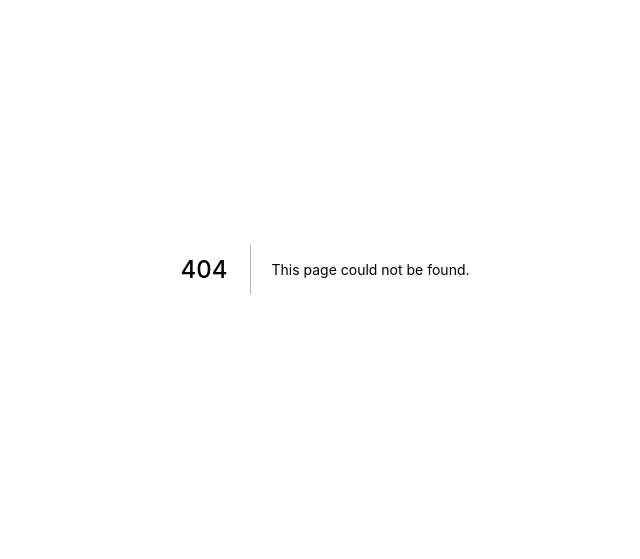
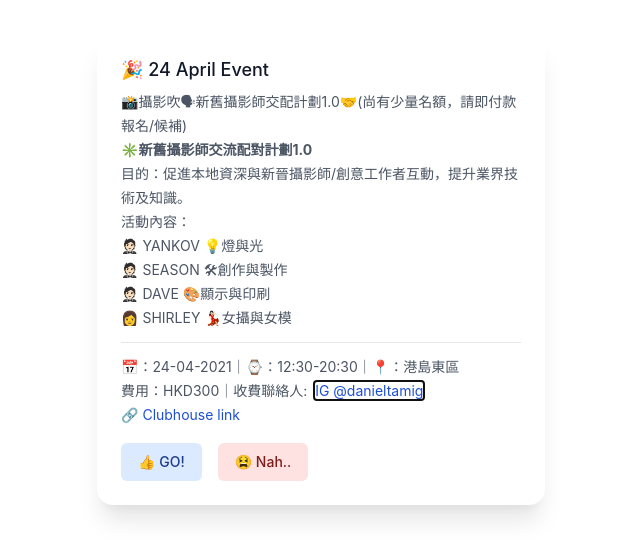
Before and after one commit to Chilap/ch-app, a Next.js app: page /popup in a window 1280 px wide. Before the commit this address had no page. Shown: the part 131-690 px from the top of the page, without its empty margins (315-955 px from the left). Built offline with nearby package versions, Linux system fonts and the light colour scheme.

Commit message:
popup and 0424

```diff
--- a/package.json
+++ b/package.json
@@ -8,10 +8,12 @@
     "start": "next start"
   },
   "dependencies": {
+    "@headlessui/react": "^1.0.0",
     "airtable": "^0.10.1",
     "next": "10.0.9",
     "react": "17.0.1",
-    "react-dom": "17.0.1"
+    "react-dom": "17.0.1",
+    "react-use": "^17.2.3"
   },
   "devDependencies": {
     "autoprefixer": "^10.2.5",
--- a/pages/0424.js
+++ b/pages/0424.js
@@ -10,17 +10,19 @@ export default function E0424() {
       <div className="bg-clubhouse w-screen p-6 md:px-40 lg:px-60">
         <Header />
 
-        <h1 className="text-4xl m-6 text-center">0424 交配gogogo</h1>
+        {/* <h1 className="text-4xl m-6 text-center">0424 交配gogogo</h1> */}
         <div className="text-center"></div>
 
-        <div className="mt-12">
-          <p className="my-12">
-            ⏱ 12:30(PM) ~ 20:00(PM) <br />
-            🏠 地點：柴灣工業城2期18樓1809室 <br />
-            <br />
-            <br />
-            👋 See you online!
-          </p>
+        <div className="mt-12 text-center">
+          <Image
+            src="/images/0424_poster.jpg"
+            width="580"
+            height="580"
+            className="shadow-2xl"
+          />
+        </div>
+
+        <div className="mt-12 text-center">
           {/* ------------- Section ------------- */}
           <h1 className="text-center text-3xl">🗓 Timetable</h1>
           <div className="grid p-6 mt-3 my-6 text-left bg-white rounded-2xl shadow-md duration-150 ">
--- a/pages/index.js
+++ b/pages/index.js
@@ -1,56 +1,63 @@
-import Head from 'next/head'
-import getRooms from '../lib/getRooms'
-import Header from './index_Header'
-import ContributingSection from './index_ContributingSection'
-import TopSpeakerSection from './index_TopSpeakerSection'
+import Head from "next/head";
+import getRooms from "../lib/getRooms";
+import Header from "./index_Header";
+import ContributingSection from "./index_ContributingSection";
+import TopSpeakerSection from "./index_TopSpeakerSection";
 // import WeeklySchedule from './index_WeeklySchedule'
-import Rooms from './index_Rooms'
-import Presentation from './index_Slides'
-import SponsorSection from './index_sponsorSection'
-import Footer from './index_Footer'
+import Rooms from "./index_Rooms";
+import Presentation from "./index_Slides";
+import SponsorSection from "./index_sponsorSection";
+import Footer from "./index_Footer";
+import Popup from './popup';
 
-export default function Home({rooms}) {
+
+export default function Home({ rooms }) {
+
   return (
+
     <div className="containery">
+      <Popup/>
       <Head>
         <title>📸 攝影吹</title>
       </Head>
 
       {/* <div className = "bg-clubhouse w-screen p-6 md:px-40 lg:px-60"> */}
       <main>
-        <Header/>
-        <ContributingSection/>
-        <TopSpeakerSection/>
+        <Header />
+        <ContributingSection />
+        <TopSpeakerSection />
         {/* <WeeklySchedule/> */}
         {/* <Rooms/> */}
         <div>
-          <h3 className="text-center mt-4 text-xl p-4 font-bold">👋 Press the card to schedule it </h3>
+          <h3 className="text-center mt-4 text-xl p-4 font-bold">
+            👋 Press the card to schedule it{" "}
+          </h3>
           <div className="grid auto-rows-auto grid-cols-1 md:grid-cols-2 lg:grid-cols-2 2xl:grid-cols-3">
-            {rooms.sort()
-              .map(room => (
-              <a href={room.fields.URL} className="cardOfEvent m-6 p-6 text-left bg-white no-underline rounded-2xl border border-gray-200 border-solid duration-200 hover:shadow-lg active:shadow-lg w-80 md:w-80 lg:w-96 " target="_blank">
-                <p className="text-gray-500 text-sm">
-                {room.fields.Time}
+            {rooms.sort().map((room) => (
+              <a
+                href={room.fields.URL}
+                className="cardOfEvent m-6 p-6 text-left bg-white no-underline rounded-2xl border border-gray-200 border-solid duration-200 hover:shadow-lg active:shadow-lg w-80 md:w-80 lg:w-96 "
+                target="_blank"
+              >
+                <p className="text-gray-500 text-sm">{room.fields.Time}</p>
+                <h3 className="mb-3 text-xl font-medium">{room.fields.Name}</h3>
+                <p className="m-0 text-base leading-7">
+                  {room.fields.Description}
                 </p>
-                <h3 className = 'mb-3 text-xl font-medium'>{room.fields.Name}</h3>
-                <p className = 'm-0 text-base leading-7'>{room.fields.Description}</p>
               </a>
             ))}
           </div>
         </div>
-          <Presentation/>
+        <Presentation />
 
-
-
-          {/* <SponsorSection/> */}
+        {/* <SponsorSection/> */}
       </main>
       {/* </div> */}
-      <Footer/>
+      <Footer />
       <style jsx>{``}</style>
     </div>
-  )
+  );
 }
-
 
 export async function getServerSideProps() {
   const rooms = await getRooms();
--- a/pages/nav.js
+++ b/pages/nav.js
@@ -9,12 +9,12 @@ export default function Nav() {
         </Link>
       </li>
 
-      {/* <br className='inline-block md:hidden'/>
+      <br className='inline-block md:hidden'/>
 			<li className='inline-block  px-3 underline'>
         <Link href="/eventschedule">
           <a>🎫 24April Event</a>
         </Link>
-      </li> */}
+      </li>
 
       <br className='inline-block md:hidden'/>
       <li className='inline-block px-3 underline'>
--- /dev/null
+++ b/pages/popup.js
@@ -0,0 +1,123 @@
+import { Dialog, Transition } from "@headlessui/react";
+import { Fragment, useEffect, useRef, useState } from "react";
+import { useTimeoutFn } from "react-use";
+
+export default function Popup() {
+  const [open, setOpen] = useState(false);
+  const cancelButtonRef = useRef();
+
+  // This code makes the demo automatically show on initial render
+  let [clear, resetIsShowing] = useTimeoutFn(() => setOpen(true), 750);
+  useEffect(() => {
+    clear();
+    setOpen(true);
+  }, []);
+
+  function closeModal() {
+    setOpen(false);
+    resetIsShowing();
+  }
+
+  return (
+    <Transition show={open} as={Fragment}>
+      <Dialog
+        as="div"
+        id="modal"
+        className="fixed inset-0 z-10 overflow-y-auto"
+        initialFocus={cancelButtonRef}
+        static
+        open={open}
+        onClose={closeModal}
+      >
+        <div className="min-h-screen px-4 text-center ml-2 mr-4">
+          <Transition.Child
+            as={Fragment}
+            enter="ease-out duration-300"
+            enterFrom="opacity-0"
+            enterTo="opacity-100"
+            leave="ease-in duration-200"
+            leaveFrom="opacity-100"
+            leaveTo="opacity-0"
+          >
+            <Dialog.Overlay className="fixed inset-0" />
+          </Transition.Child>
+
+          {/* This element is to trick the browser into centering the modal contents. */}
+          <span
+            className="inline-block h-screen align-middle"
+            aria-hidden="true"
+          >
+            &#8203;
+          </span>
+          <Transition.Child
+            as={Fragment}
+            enter="ease-out duration-300"
+            enterFrom="opacity-0 scale-95"
+            enterTo="opacity-100 scale-100"
+            leave="ease-in duration-200"
+            leaveFrom="opacity-100 scale-100"
+            leaveTo="opacity-0 scale-95"
+          >
+            <div className="inline-block w-full max-w-md p-6 my-8 overflow-hidden text-left align-middle transition-all transform bg-white shadow-xl rounded-2xl">
+              <Dialog.Title
+                as="h3"
+                className="text-lg font-medium leading-6 text-gray-900"
+              >
+                🎉 24 April Event
+              </Dialog.Title>
+              <div className="mt-2">
+                <p className="text-sm text-gray-600 leading-6">
+                  📸攝影吹🗣新舊攝影師交配計劃1.0🤝(尚有少量名額，請即付款報名/候補){" "}
+                  <br />
+                  <span className="font-bold">✳️新舊攝影師交流配對計劃1.0</span>
+                  <br />
+                  目的：促進本地資深與新晉攝影師/創意工作者互動，提升業界技術及知識。
+                  <br />
+                  活動內容： <br />
+                  🤵🏻 YANKOV 💡燈與光 <br />
+                  🤵🏻 SEASON 🛠創作與製作 <br />
+                  🤵🏻 DAVE 🎨顯示與印刷 <br />
+                  👩 SHIRLEY 💃🏻女攝與女模 <br />
+                  <hr className="my-3" />
+                  📅：24-04-2021｜⌚️：12:30-20:30｜📍：港島東區 <br />
+                  費用：HKD300｜收費聯絡人: &nbsp;
+                  <a
+                    href="https://www.instagram.com/danieltamig"
+                    className="text-blue-700"
+                  >
+                    IG @danieltamig
+                  </a>
+                  <br />
+                  <a
+                    href="https://www.joinclubhouse.com/event/MOGbGGRL"
+                    className="text-blue-700"
+                  >
+                    {" "}
+                    🔗 Clubhouse link
+                  </a>
+                </p>
+              </div>
+
+              <div className="mt-4">
+                <button
+                  type="button"
+                  className="mr-2 inline-flex justify-center px-4 py-2 text-sm font-medium text-blue-900 bg-blue-100 border border-transparent rounded-md hover:bg-blue-200 focus:outline-none focus-visible:ring-2 focus-visible:ring-offset-2 focus-visible:ring-blue-500"
+                  onClick={closeModal}
+                >
+                  <a href="0424">👍 GO! </a>
+                </button>
+                <button
+                  type="button"
+                  className="mx-2 inline-flex justify-center px-4 py-2 text-sm font-medium text-red-900 bg-red-100 border border-transparent rounded-md hover:bg-red-200 focus:outline-none focus-visible:ring-2 focus-visible:ring-offset-2 focus-visible:ring-red-500"
+                  onClick={closeModal}
+                >
+                  😫 Nah..
+                </button>
+              </div>
+            </div>
+          </Transition.Child>
+        </div>
+      </Dialog>
+    </Transition>
+  );
+}
```
Also changed, not shown: public/images/0424_poster.jpg (added), 1 other file (tests, documents, lock files or other folders).
